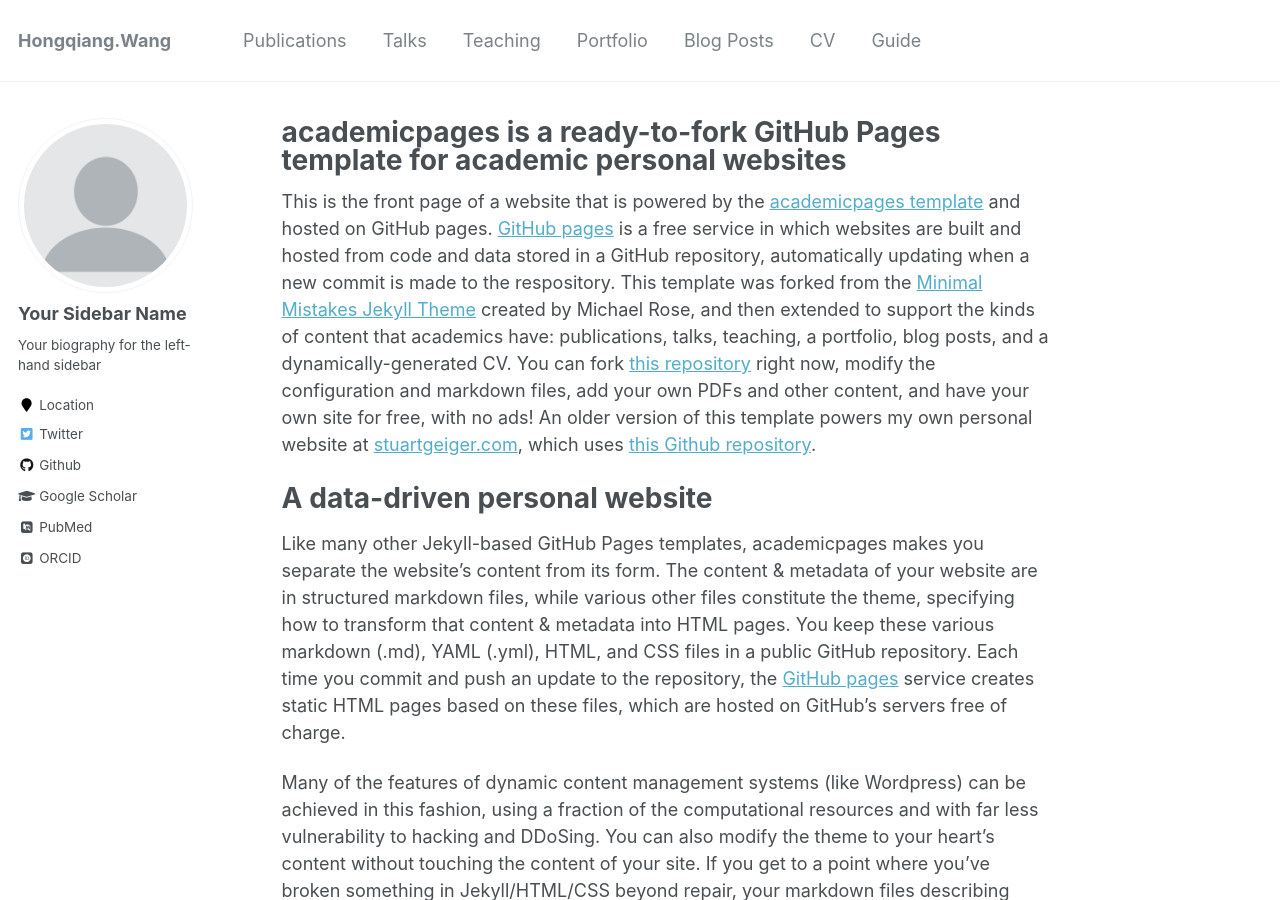
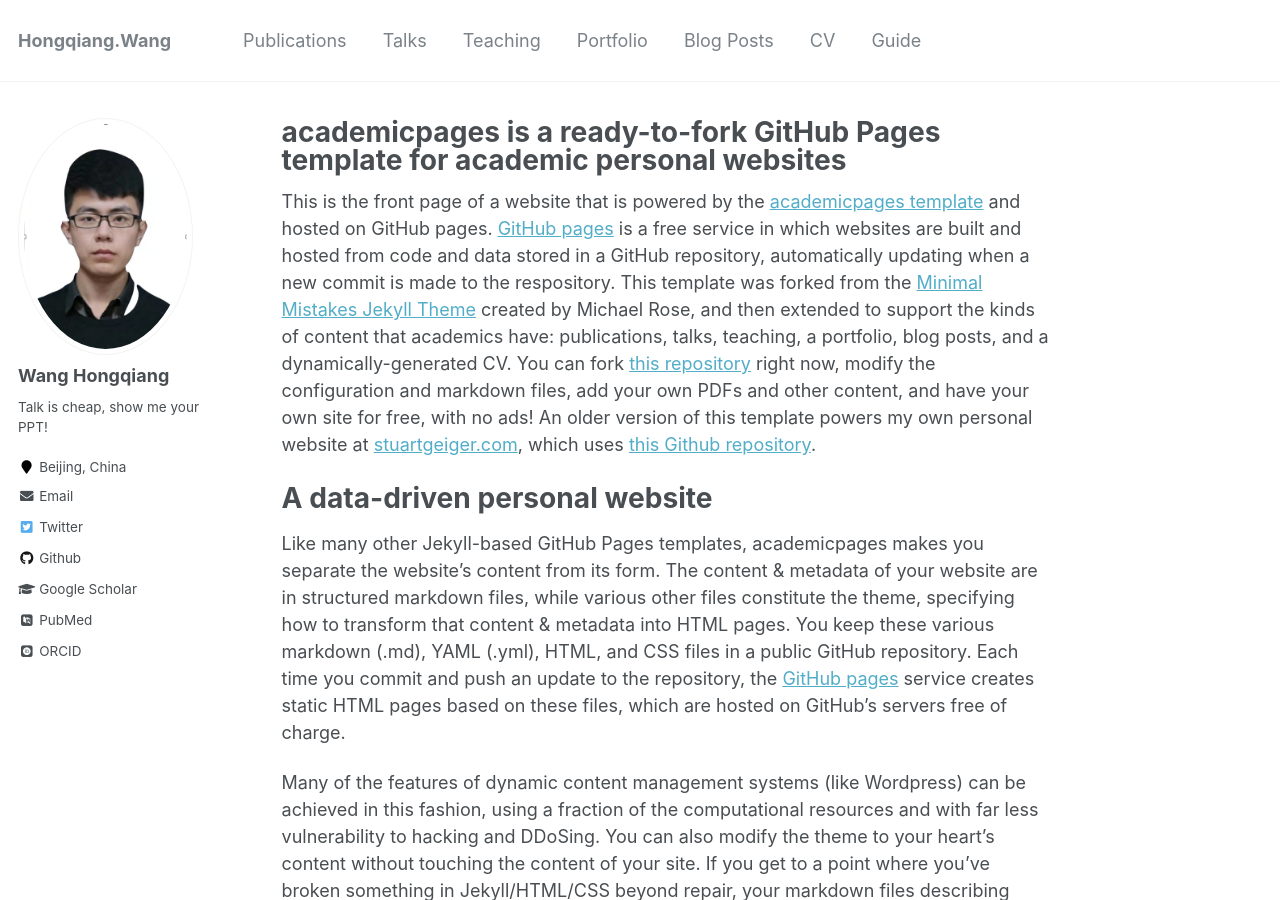
Before and after one commit to HongQWang/hongqwang.github.io, a Jekyll site: the page built from _pages/about.md, in a window 1280 px wide and 900 px high. Built offline with Jekyll 4.4.1, drawn with Linux system fonts in a browser that asks for light colours; some web fonts are replaced.

Commit message:
update index

```diff
--- a/_config.yml
+++ b/_config.yml
@@ -13,7 +13,7 @@ name                     : &name "HongqiangWang"
 description              : &description "personal description"
 url                      : https://hongqwang.github.io # the base hostname & protocol for your site e.g. "https://mmistakes.github.io"
 baseurl                  : "" # the subpath of your site, e.g. "/blog"
-repository               : "academicpages/academicpages.github.io"
+repository               : "hongqwang/hongqwang.github.io"
 teaser                   :  # filename of teaser fallback teaser image placed in /images/, .e.g. "500x300.png"
 breadcrumbs              : false # true, false (default)
 words_per_minute         : 160
@@ -80,14 +80,14 @@ analytics:
 
 # Site Author
 author:
-  name             : "Your Sidebar Name"
-  avatar           : "profile.png"
-  bio              : "Your biography for the left-hand sidebar"
-  location         : "Location"
+  name             : "Wang Hongqiang"
+  avatar           : "profile.jpeg"
+  bio              : "Talk is cheap, show me your PPT!"
+  location         : "Beijing, China"
   employer         :
   pubmed           : "https://www.ncbi.nlm.nih.gov/pubmed/?term=john+snow"
   googlescholar    : "http://yourfullgooglescholarurl.com"
-  email            :
+  email            : wanghongqiang@buaa.edu.cn
   researchgate     :  # example: "https://www.researchgate.net/profile/yourprofile"
   uri              :
   bitbucket        :
```
Also changed, not shown: images/profile.jpeg (added), 1 other file.
